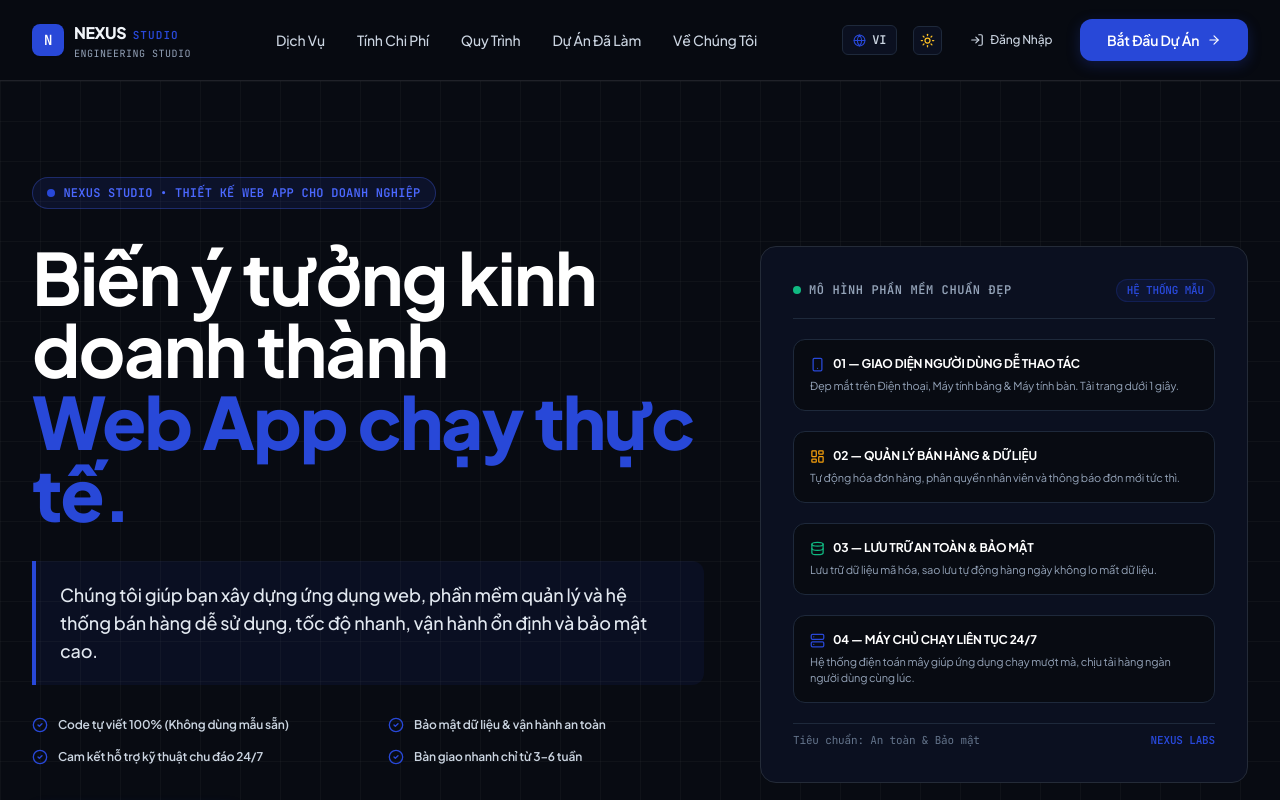
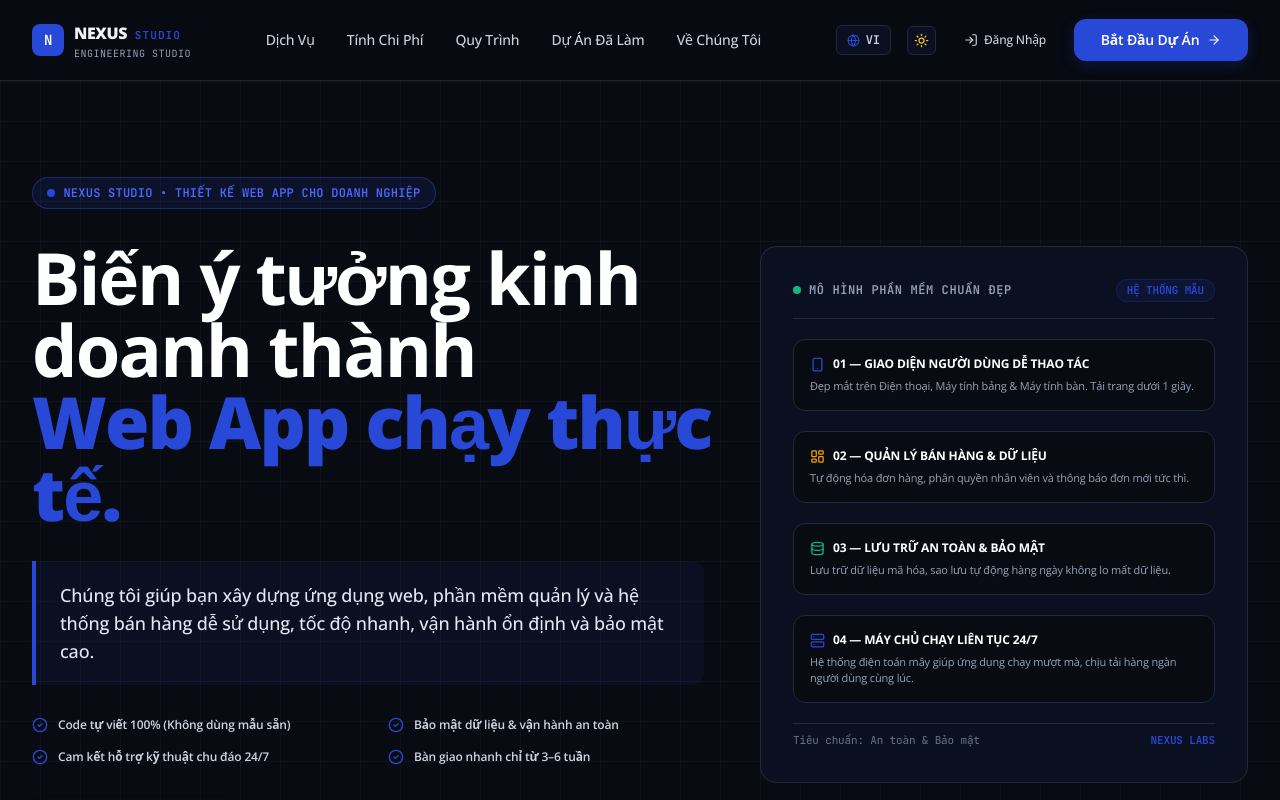
Before and after one commit to quanganh4869/freelancewepapp, a React (Vite) app: page / in a window 1280 px wide. Shown: the top 800 px of the page. Built offline with nearby package versions, Linux system fonts and the light colour scheme.

Commit message:
Switch primary font family to Open Sans across the entire application

```diff
--- a/index.html
+++ b/index.html
@@ -7,10 +7,10 @@
     <title>NEXUS STUDIO • Web App Architecture & Engineering</title>
     <meta name="description" content="Digital Product Studio chuyên thiết kế & phát triển Web App cao cấp cho Doanh nghiệp & SaaS Startup." />
 
-    <!-- Google Fonts: Plus Jakarta Sans & Outfit & JetBrains Mono -->
+    <!-- Google Fonts: Open Sans & JetBrains Mono -->
     <link rel="preconnect" href="https://fonts.googleapis.com">
     <link rel="preconnect" href="https://fonts.gstatic.com" crossorigin>
-    <link href="https://fonts.googleapis.com/css2?family=JetBrains+Mono:wght@400;500;600&family=Outfit:wght@300;400;500;600;700&family=Plus+Jakarta+Sans:ital,wght@0,300;0,400;0,500;0,600;0,700;0,800;1,400&display=swap" rel="stylesheet">
+    <link href="https://fonts.googleapis.com/css2?family=JetBrains+Mono:wght@400;500;600&family=Open+Sans:ital,wght@0,300;0,400;0,500;0,600;0,700;0,800;1,400&display=swap" rel="stylesheet">
   </head>
   <body class="bg-studio-950 text-slate-100 antialiased font-sans min-h-screen selection:bg-brand-primary selection:text-white">
     <div id="root"></div>
--- a/src/index.css
+++ b/src/index.css
@@ -4,7 +4,7 @@
 
 @layer base {
   html {
-    font-family: 'Plus Jakarta Sans', 'Outfit', sans-serif;
+    font-family: 'Open Sans', sans-serif;
     -webkit-font-smoothing: antialiased;
     -moz-osx-font-smoothing: grayscale;
     text-rendering: optimizeLegibility;
@@ -18,10 +18,10 @@
     letter-spacing: -0.01em;
   }
 
-  /* Headings smooth tracking */
+  /* Headings smooth Open Sans tracking */
   h1, h2, h3, h4, h5, h6 {
-    font-family: 'Plus Jakarta Sans', 'Outfit', sans-serif;
-    letter-spacing: -0.02em;
+    font-family: 'Open Sans', sans-serif;
+    letter-spacing: -0.015em;
     font-weight: 700;
   }
 
--- a/tailwind.config.js
+++ b/tailwind.config.js
@@ -39,8 +39,8 @@ export default {
         }
       },
       fontFamily: {
-        sans: ['Plus Jakarta Sans', 'Outfit', 'Inter', 'system-ui', 'sans-serif'],
-        display: ['Outfit', 'Plus Jakarta Sans', 'sans-serif'],
+        sans: ['Open Sans', 'system-ui', 'sans-serif'],
+        display: ['Open Sans', 'sans-serif'],
         mono: ['JetBrains Mono', 'Fira Code', 'monospace']
       },
       boxShadow: {
```
